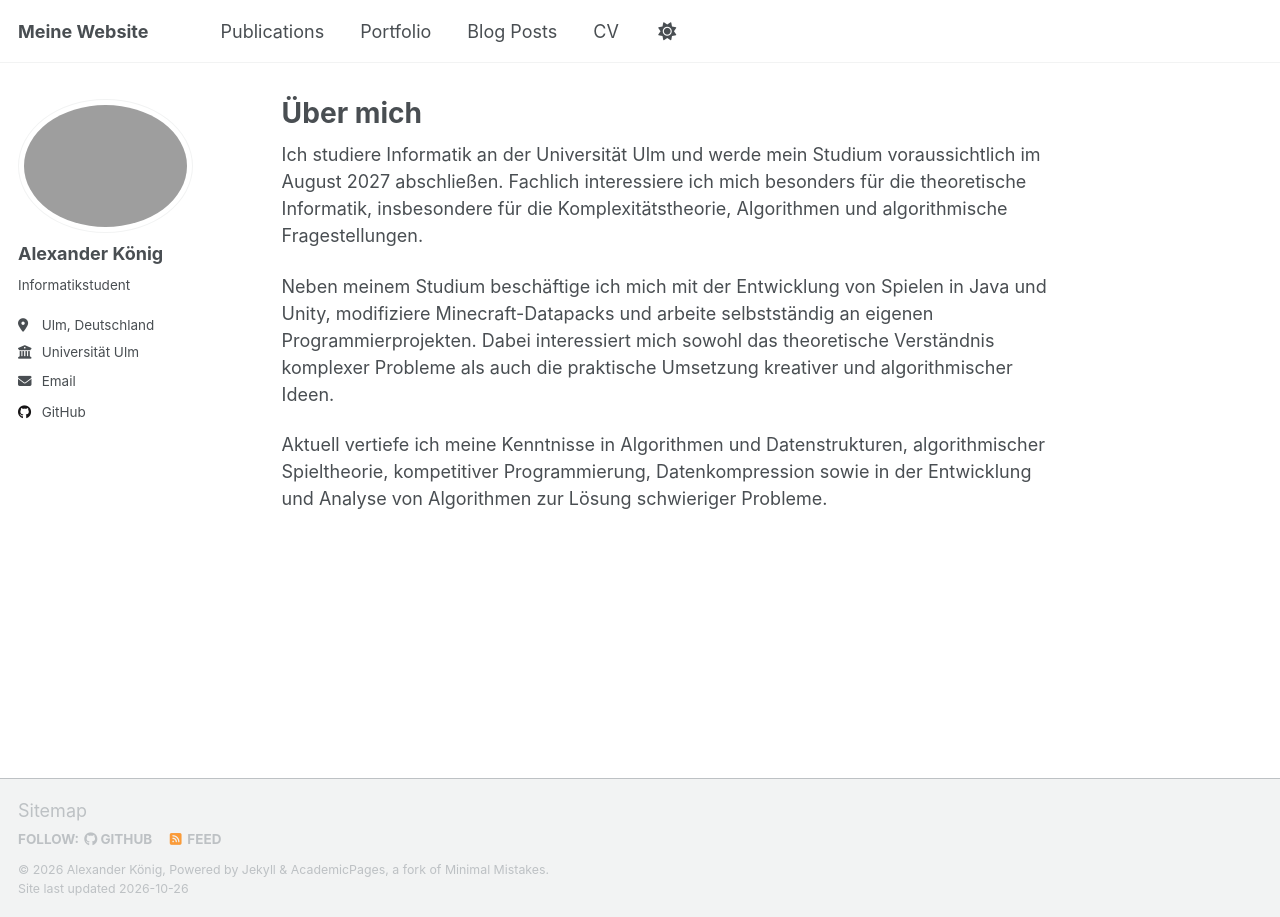
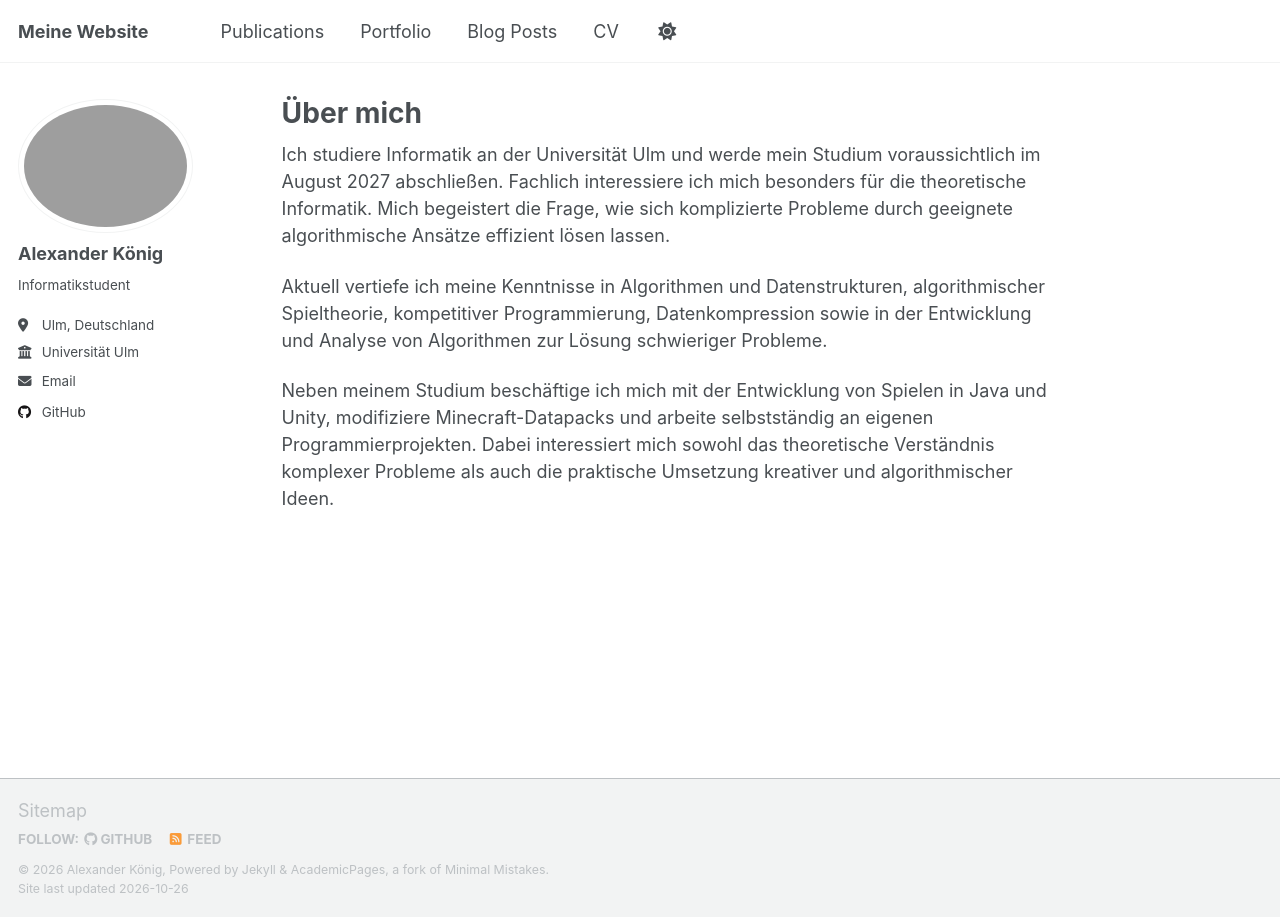
Before and after one commit to StoicAlexreal/stoicalexreal.github.io, a Jekyll site: the page built from _pages/about.md, in a window 1280 px wide. Built offline with Jekyll 4.4.1, drawn with Linux system fonts in a browser that asks for light colours; a script that is not in the unit is left out.

Commit message:
Revise about page content for clarity and detail
Updated the description of my studies and interests in computer science, emphasizing algorithmic approaches and practical projects.

```diff
--- a/_pages/about.md
+++ b/_pages/about.md
@@ -7,8 +7,8 @@ redirect_from:
   - /about.html
 ---
 
-Ich studiere Informatik an der Universität Ulm und werde mein Studium voraussichtlich im August 2027 abschließen. Fachlich interessiere ich mich besonders für die theoretische Informatik, insbesondere für die Komplexitätstheorie, Algorithmen und algorithmische Fragestellungen.
+Ich studiere Informatik an der Universität Ulm und werde mein Studium voraussichtlich im August 2027 abschließen. Fachlich interessiere ich mich besonders für die theoretische Informatik. Mich begeistert die Frage, wie sich komplizierte Probleme durch geeignete algorithmische Ansätze effizient lösen lassen.
+
+Aktuell vertiefe ich meine Kenntnisse in Algorithmen und Datenstrukturen, algorithmischer Spieltheorie, kompetitiver Programmierung, Datenkompression sowie in der Entwicklung und Analyse von Algorithmen zur Lösung schwieriger Probleme.
 
 Neben meinem Studium beschäftige ich mich mit der Entwicklung von Spielen in Java und Unity, modifiziere Minecraft-Datapacks und arbeite selbstständig an eigenen Programmierprojekten. Dabei interessiert mich sowohl das theoretische Verständnis komplexer Probleme als auch die praktische Umsetzung kreativer und algorithmischer Ideen.
-
-Aktuell vertiefe ich meine Kenntnisse in Algorithmen und Datenstrukturen, algorithmischer Spieltheorie, kompetitiver Programmierung, Datenkompression sowie in der Entwicklung und Analyse von Algorithmen zur Lösung schwieriger Probleme.
```
